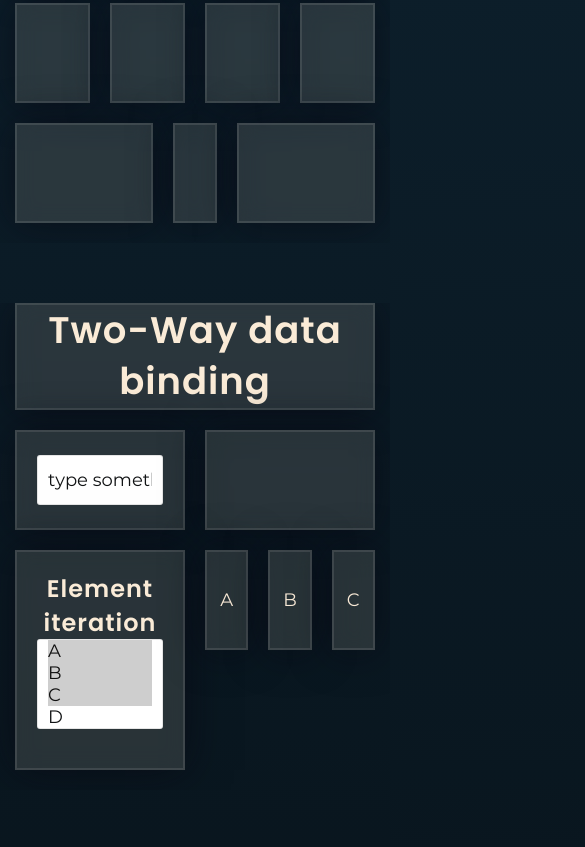
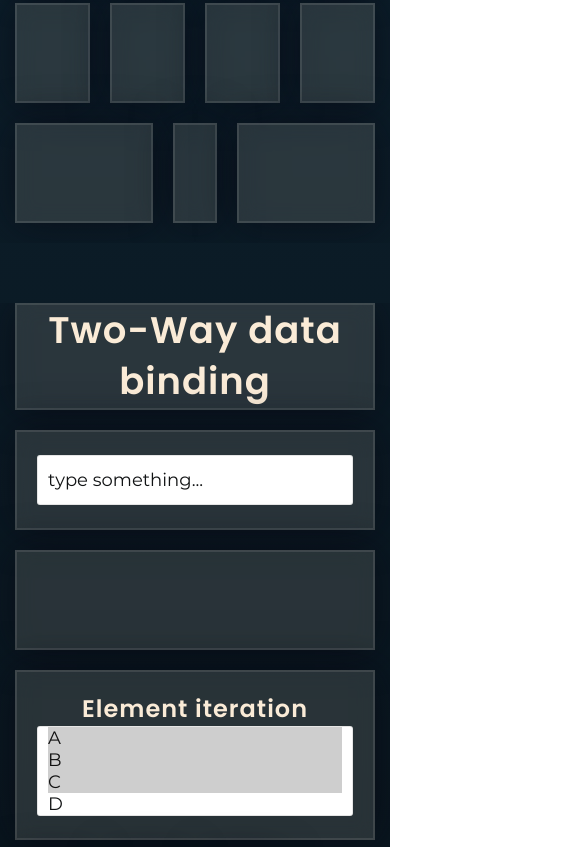
Before and after one commit to Logic-Shell-Studios/MoonRise, a plain HTML site: page index.html in a window 390 px wide. Shown: the part 1125-1972 px from the top of the page, 585 px wide, since content can reach past the window. Drawn offline with Linux system fonts and the light colour scheme.

Commit message:
css fixes, added feature to load images only when present in viewport

```diff
--- a/index.html
+++ b/index.html
@@ -32,26 +32,23 @@
 
 
 <div id="pageLoader" class="fixedFull posC zMax heightFull widthFull layoutCol orderCenter"  >
-
     <div class="moon animated layoutCol orderCenter anim8">
       <div class="glare round anim8 expand"></div>
       <div class="circle round absolute posC marAuto " ></div>
-
     </div>
-
 </div>
 
 
 <main>
 
-<section class="moonHolder anim5 overflowShow">
+<section class="moonHolder anim5 overflowYShow">
   <div class="moon wow layoutCol orderCenter">
     <!-- <div class="noise"></div> -->
     <div class="glare round wow anim8 slideInDown" data-wow-delay="-0.8s"></div>
     <div class="circle round absolute posC marAuto wow slideInDown" ></div>
 
     <div class="absolute posL posR posB margAutomarB20 wow slideInUp textHolder anim5">
-      <h1 class="wow slideInUp textC padB15 anim5" >Moon Rise</h1>
+      <h1 class="wow slideInUp textC padB15 anim5 fontS2Xs" >Moon Rise</h1>
       <p class="wow slideInUp textC fontTitle anim5" data-wow-delay="0.1s">A Tiny Framework</p>
     </div>
   </div>
@@ -86,20 +83,20 @@
        <h2 class="textC">Two-Way data binding</h2>
      </div>
 
-     <div class="glass grdC6 layoutCol orderCenter pad20">
+     <div class="glass grdC6 grdCFullXs layoutCol orderCenter pad20">
          <input placeholder="type something..." mnr-bind="inputTest" mnr-max-text="10">
      </div>
-     <div class="glass grdC6 layoutCol orderCenter pad20"
-          mnr-class='{"backColorOk": "Mnr.binds.inputTest.length > 0 && Mnr.binds.inputTest.length < 6", "backColorWarn":"Mnr.binds.inputTest.length >= 6"}'>
+     <div class="glass grdC6 grdCFullXs layoutCol orderCenter pad20"
+          mnr-class='{"backColorOk": "inputTest.length > 0 && inputTest.length < 6", "backColorWarn":"inputTest.length >= 6"}'>
          <p mnr-bind="inputTest"
             mnr-max-text="10"
             class="colorWhite"></p>
          <p class="fontS5 fontBold colorWhite"
-            mnr-class='{"hide": "Mnr.binds.inputTest.length <= 0"}'>
+            mnr-class='{"hide": "inputTest.length <= 0"}'>
             Css binding too</p>
      </div>
 
-     <div class="glass grdC6 grdR2 pad20">
+     <div class="glass grdC6 grdCFullXs grdR1Xs  grdR2 pad20">
        <h3 class="textC">Element iteration</h3>
        <select  multiple mnr-bind="selectTest" mnr-bind-set="true">
            <option value="A" selected>A</option>
@@ -110,7 +107,7 @@
            <option value="F">F</option>
        </select>
      </div>
-     <div class="glass grdC2 layoutCol orderCenter" mnr-for="selectTest" mnr-print="mnr-for-value"></div>
+     <div class="glass grdC2 grdC3Xs layoutCol orderCenter" mnr-for="selectTest" mnr-print="mnr-for-value"></div>
   </div>
 </section>
 
@@ -121,10 +118,10 @@
     </div>
   </div>
   <div class="contentGrd">
-    <div class="grdC3 grdC6Sm"><img class="widthFull heightAuto imgCover" mnr-src="./assets/product1.jpg"></div>
-    <div class="grdC3 grdC6Sm"><img class="widthFull heightAuto imgCover" mnr-src="./assets/product1.jpg"></div>
-    <div class="grdC3 grdC6Sm"><img class="widthFull heightAuto imgCover" mnr-src="./assets/product1.jpg"></div>
-    <div class="grdC3 grdC6Sm"><img class="widthFull heightAuto imgCover" mnr-src="./assets/product1.jpg"></div>
+    <div class="grdC3 grdC6Sm"><img class="widthFull heightAuto imgCover" mnr-scroll-src="./assets/product1.jpg"></div>
+    <div class="grdC3 grdC6Sm"><img class="widthFull heightAuto imgCover" mnr-scroll-src="./assets/product1.jpg"></div>
+    <div class="grdC3 grdC6Sm"><img class="widthFull heightAuto imgCover" mnr-scroll-src="./assets/product1.jpg"></div>
+    <div class="grdC3 grdC6Sm"><img class="widthFull heightAuto imgCover" mnr-scroll-src="./assets/product1.jpg"></div>
   </div>
 </section>
 
--- a/scripts/moonRise/moonRise.js
+++ b/scripts/moonRise/moonRise.js
@@ -24,6 +24,7 @@ var Mnr = (function(){
     loadLoop: null,
     scrollOld: 0,
     timeAddStatus: null,
+    scrollImg:{dones:0,elems:[]},
     classBinds: [],
     forBinds: [],
     maxTextBinds: [],
@@ -283,6 +284,16 @@ var Mnr = (function(){
           if(attr != 'set' && this.findPosByProp('el',elem,this.classBinds) == false){
             let allConds = [];
             allConds = Object.entries(JSON.parse(attr));
+            let conds = [];
+            for(cond of allConds){
+              let temp = cond[1];
+              for(bind of Object.keys(this.binds)){
+                if(temp.indexOf(bind) !== -1){
+                   temp = temp.replaceAll(bind,'Mnr.binds.'+bind);
+                }
+              }
+              cond[1] = temp;
+            }
             elem.setAttribute('mnr-class','set');
             this.classBinds.push({el:elem,conds:allConds});
           }
@@ -315,10 +326,9 @@ var Mnr = (function(){
         }
       }
 
-      this.runBindClasses(true);
-      this.runBindfors(true);
-      this.runBindPrints(true);
-      this.runBindMaxText(true);
+
+
+      this.runAllBinds();
       // console.log(this.binds);
     },
     Bind: function(prop){
@@ -359,6 +369,12 @@ var Mnr = (function(){
         });
         this.binds[prop] = value;
     },
+    runAllBinds(){
+      this.runBindClasses(true);
+      this.runBindfors(true);
+      this.runBindPrints(true);
+      this.runBindMaxText(true);
+    },
     runBindClasses: function(force = false){
 
       if(this.parseBool(this.pageLoading) == false || force == true){
@@ -379,7 +395,7 @@ var Mnr = (function(){
                }
              }
              catch{
-               console.warn('La evalución '+temp[1]+' del elemento '+elem.el+' no pudo realizarse');
+               console.warn('The evaluation '+temp[1]+' of '+elem.el.outerHTML+' failed');
              }
           }
         }
@@ -518,6 +534,7 @@ var Mnr = (function(){
       }
       if(change == true){
         this.scrollOld = window.pageYOffset;
+        this.imgLoadScroll();
       }
     },
     handleResize: function(){
@@ -561,6 +578,16 @@ var Mnr = (function(){
       else{
         this.imgDone = true;
       }
+
+      ////set images scroll load
+      let temp = document.querySelectorAll('[mnr-scroll-src]');
+      for(elem of temp){
+        let attr = elem.getAttribute("mnr-scroll-src")
+        if(attr != 'set'){
+           this.scrollImg.elems.push({el:elem,src:attr,set:false});
+           elem.setAttribute("mnr-scroll-src","set");
+        }
+      }
     },
     imgIterator:  function(){
 
@@ -588,6 +615,18 @@ var Mnr = (function(){
       else{
         this.imgNum +=1;
         this.imgIterator();
+      }
+    },
+    imgLoadScroll: function(){
+      if(this.scrollImg.elems.length < this.scrollImg.dones){
+        return;
+      }
+      for(elem of this.scrollImg.elems){
+         if(this.isInViewport(elem.el) && elem.set == false){
+            elem.el.src = elem.src;
+            elem.set = true;
+            this.scrollImg.dones ++;
+         }
       }
     },
     loadImgsBack: function(){
@@ -1031,6 +1070,15 @@ var Mnr = (function(){
       }
       element.addEventListener(event,funct);
     },
+    isInViewport: function(element) {
+        const rect = element.getBoundingClientRect();
+        return (
+            rect.top >= 0 &&
+            rect.left >= 0 &&
+            rect.bottom <= (window.innerHeight || document.documentElement.clientHeight) &&
+            rect.right <= (window.innerWidth || document.documentElement.clientWidth)
+        );
+    },
 
   };
 
--- a/styles/moonRiseStyles/moonRise.css
+++ b/styles/moonRiseStyles/moonRise.css
@@ -250,6 +250,12 @@ section{
 .overflowShow{
   overflow: visible;
 }
+.overflowXShow{
+  overflow-x: visible;
+}
+.overflowYShow{
+  overflow-y: visible;
+}
 .setOverflow{
   overflow: initial;
 }
```
